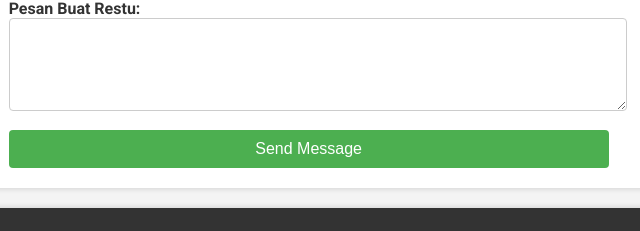
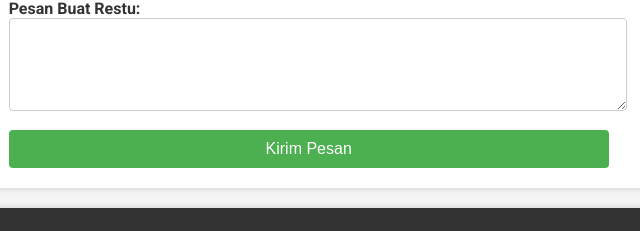
Before and after one commit to Mohamadreztu/My-Portofolio, a plain HTML site: page index.html in a window 1280 px wide. Shown: the part 1857-2088 px from the top of the page, 502-1142 px from the left. Drawn offline with Linux system fonts and the light colour scheme.

Commit message:
Update index.html

```diff
--- a/index.html
+++ b/index.html
@@ -141,7 +141,7 @@
                                 <textarea id="message" name="message" rows="5" required></textarea>
                             </div>
 
-                            <button type="submit">Send Message</button>
+                            <button type="submit">Kirim Pesan</button>
                         </form>
                     </div>
                 </div>
```
